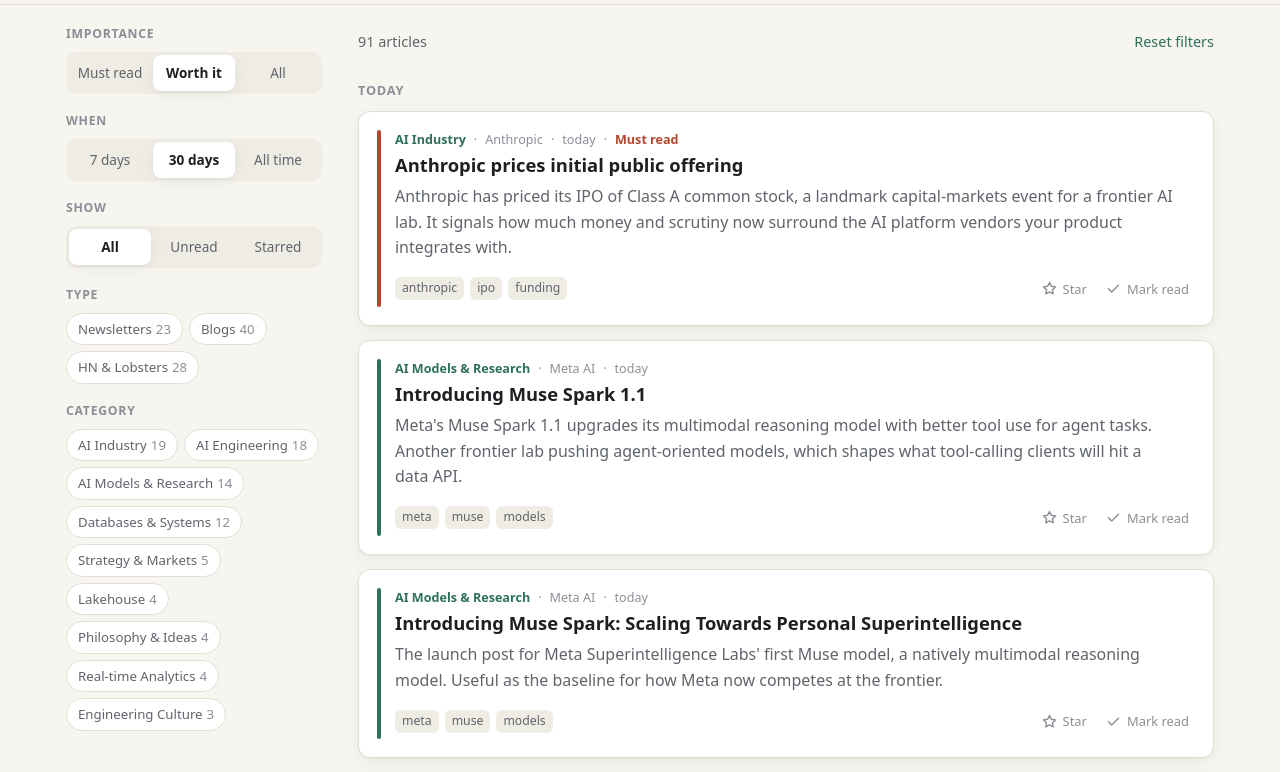
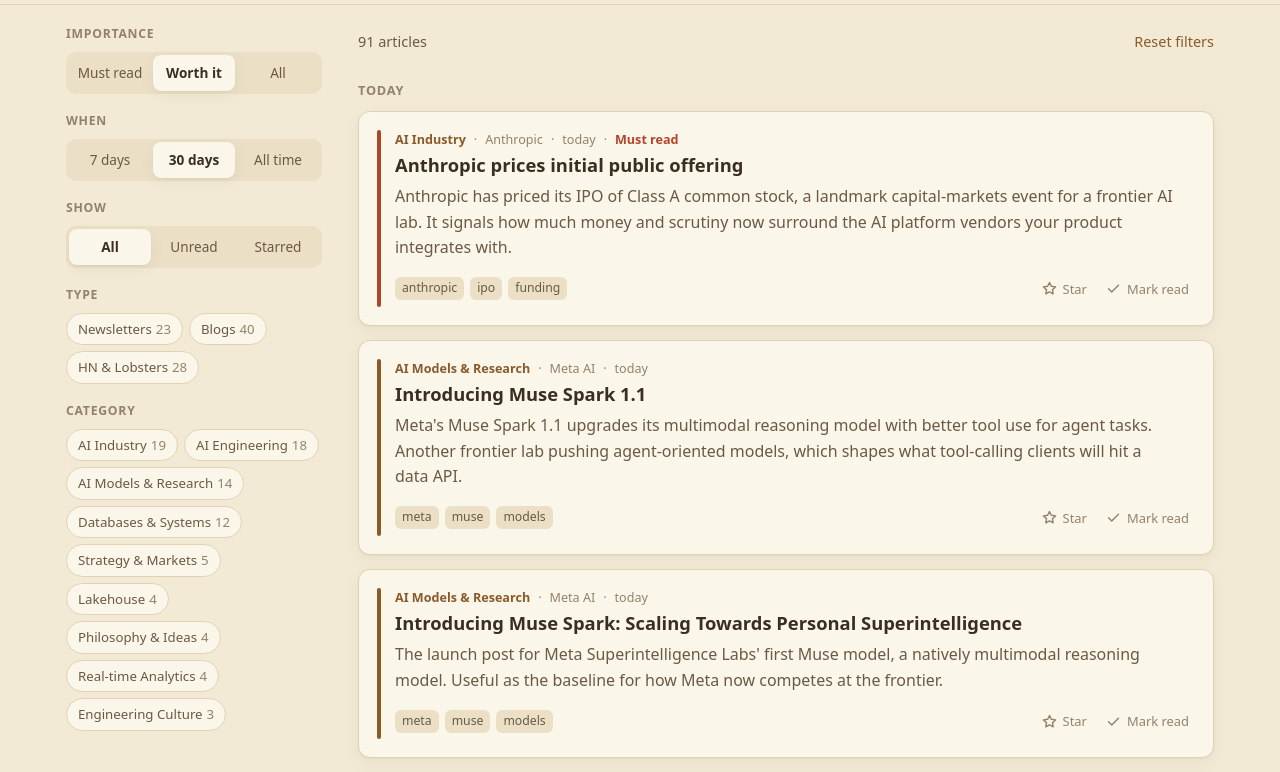
Before and after one commit to viveksinha/reading-list, a plain HTML site: page docs/index.html in a window 1280 px wide. Shown: the part 62-834 px from the top of the page. Drawn offline with Linux system fonts and the light colour scheme.

Commit message:
New book+spark logo; Sepia and Black themes, Sepia as default
Co-Authored-By: Claude Opus 5.5 <noreply@anthropic.com>

```diff
--- a/docs/app.js
+++ b/docs/app.js
@@ -10,11 +10,13 @@
 
   const KINDS = { newsletter: "Newsletters", blog: "Blogs", community: "HN & Lobsters", saved: "Saved" };
   const DEFAULT_FILTERS = { importance: "2", when: "30", show: "all", sort: "new", kinds: [], cats: [], q: "" };
-  const DEFAULT_PREFS = { theme: "system", size: "m", font: "sans", density: "comfortable" };
+  const DEFAULT_PREFS = { v: 2, theme: "sepia", size: "m", font: "sans", density: "comfortable" };
 
   let items = [];
   let filters = { ...DEFAULT_FILTERS, ...store.get("rl.filters", {}), q: "" };
-  let prefs = { ...DEFAULT_PREFS, ...store.get("rl.prefs", {}) };
+  const saved = store.get("rl.prefs", {});
+  if (saved.v !== 2) { delete saved.theme; saved.v = 2; } // Sepia became the default in v2
+  let prefs = { ...DEFAULT_PREFS, ...saved };
   const read = new Set(store.get("rl.read", []));
   const starred = new Set(store.get("rl.starred", []));
 
--- a/docs/style.css
+++ b/docs/style.css
@@ -9,6 +9,7 @@
   --accent: #2f6f5e;
   --accent-soft: #dcebe5;
   --star: #b7791f;
+  --spark: #f6c560;
   --imp3: #b4462e;
   --imp2: #2f6f5e;
   --imp1: #a3a7ad;
@@ -26,13 +27,23 @@
   :root:not([data-theme="light"]) {
     --bg: #16171a; --surface: #1f2125; --surface-2: #2a2d32; --text: #e9e7e2; --muted: #a9adb3;
     --faint: #7d828a; --border: #33363c; --accent: #7cc4ad; --accent-soft: #233a33; --star: #e0b25a;
-    --imp3: #ef8a6f; --imp2: #7cc4ad; --imp1: #6b7078; --shadow: none; color-scheme: dark;
+    --imp3: #ef8a6f; --imp2: #7cc4ad; --imp1: #6b7078; --spark: #c2410c; --shadow: none; color-scheme: dark;
   }
 }
 :root[data-theme="dark"] {
   --bg: #16171a; --surface: #1f2125; --surface-2: #2a2d32; --text: #e9e7e2; --muted: #a9adb3;
   --faint: #7d828a; --border: #33363c; --accent: #7cc4ad; --accent-soft: #233a33; --star: #e0b25a;
-  --imp3: #ef8a6f; --imp2: #7cc4ad; --imp1: #6b7078; --shadow: none; color-scheme: dark;
+  --imp3: #ef8a6f; --imp2: #7cc4ad; --imp1: #6b7078; --spark: #c2410c; --shadow: none; color-scheme: dark;
+}
+:root[data-theme="sepia"] {
+  --bg: #f3ead6; --surface: #fbf6ea; --surface-2: #ebe0c6; --text: #3a2e21; --muted: #6a5944;
+  --faint: #93826a; --border: #e0d2b2; --accent: #8a5a2b; --accent-soft: #efdcc0; --star: #b7791f;
+  --imp3: #b0452a; --imp2: #8a5a2b; --imp1: #b5a68b; color-scheme: light;
+}
+:root[data-theme="black"] {
+  --bg: #000000; --surface: #0e0f11; --surface-2: #1b1c1f; --text: #e8e6e1; --muted: #a2a6ac;
+  --faint: #767a81; --border: #24262a; --accent: #7cc4ad; --accent-soft: #1b2e28; --star: #e0b25a;
+  --imp3: #ef8a6f; --imp2: #7cc4ad; --imp1: #5d6168; --spark: #c2410c; --shadow: none; color-scheme: dark;
 }
 :root[data-size="s"] { --fs: 15px; }
 :root[data-size="m"] { --fs: 17px; }
@@ -68,6 +79,7 @@ svg { width: 20px; height: 20px; fill: none; stroke: currentColor; stroke-width:
 .brand svg { width: 26px; height: 26px; stroke: none; }
 .brand svg rect { fill: var(--accent); }
 .brand svg path { fill: var(--bg); }
+.brand svg .spark { fill: var(--spark); }
 .search { flex: 1; display: flex; align-items: center; gap: 8px; background: var(--surface); border: 1px solid var(--border); border-radius: 10px; padding: 0 12px; min-width: 0; }
 .search svg { color: var(--faint); flex: none; width: 18px; height: 18px; }
 .search input { flex: 1; min-width: 0; border: 0; background: transparent; color: var(--text); font: inherit; font-size: .9rem; padding: 10px 0; outline: none; }
```
Also changed, not shown: docs/index.html (+7 -5 lines).
